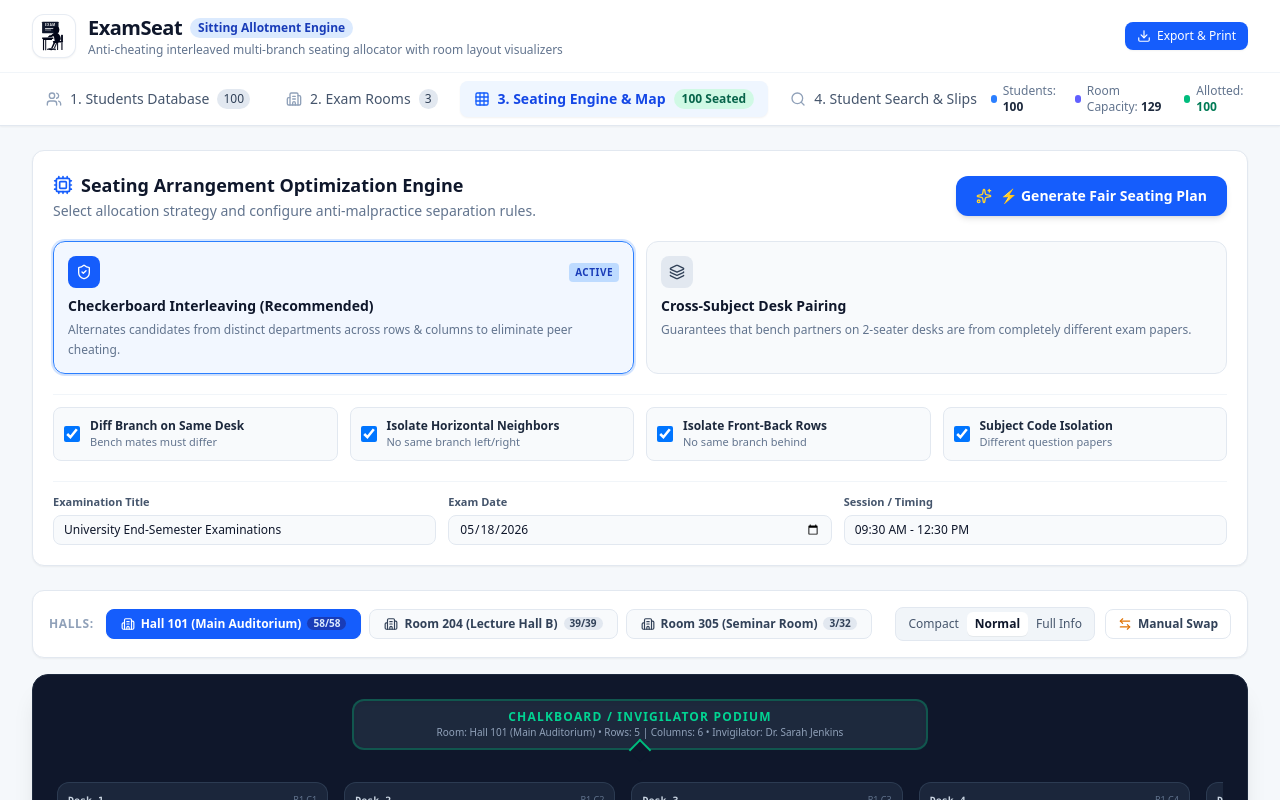
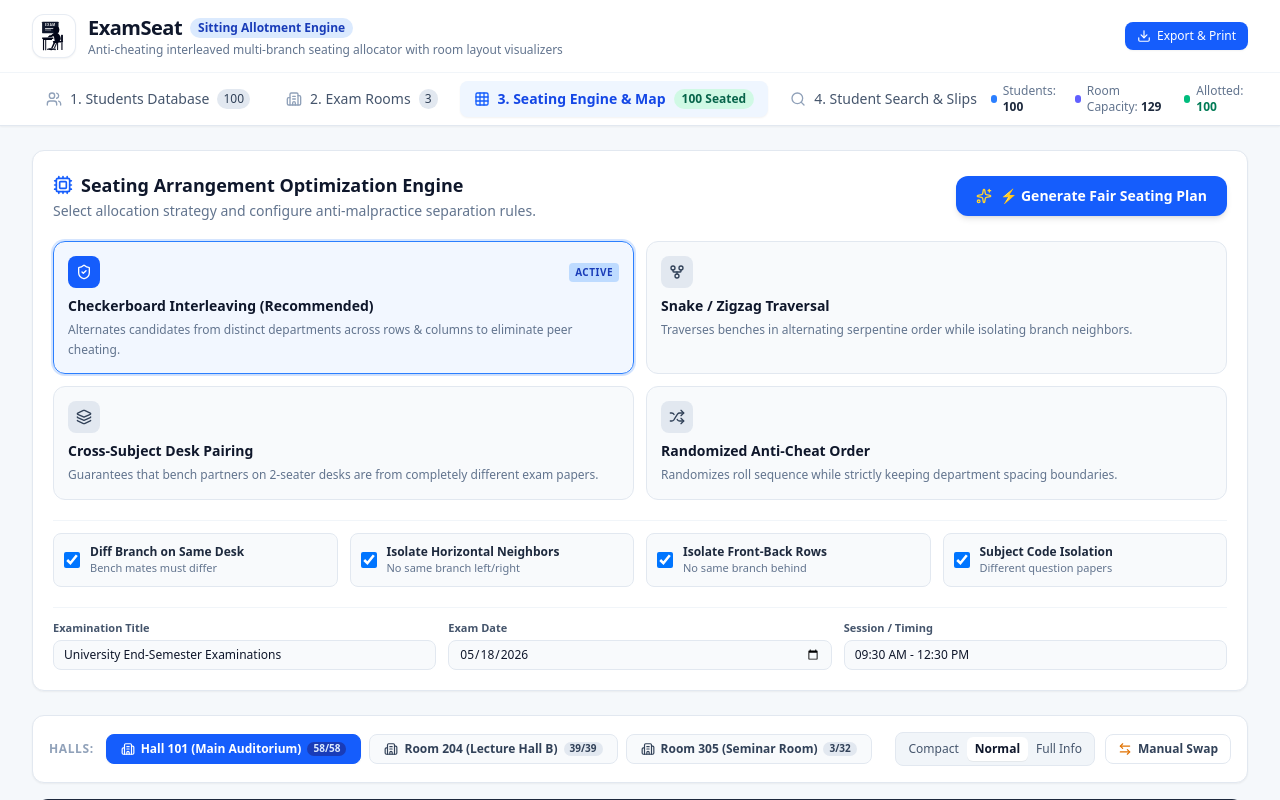
Before and after one commit to sumanspark650-ux/suman, a React (Vite) app: page / in a window 1280 px wide. Shown: the top 800 px of the page. Built offline with nearby package versions, Linux system fonts and the light colour scheme.

Commit message:
feat(allotment): add new seating strategies and clean up UI
Introduce 'Snake / Zigzag Traversal' and 'Randomized Anti-Cheat Order' strategies to provide more flexible allotment options. Removed redundant CSV template button from student management for a cleaner interface.

```diff
--- a/src/components/AllotmentControls.tsx
+++ b/src/components/AllotmentControls.tsx
@@ -1,5 +1,5 @@
 import React from 'react';
-import { Sparkles, ShieldCheck, RefreshCw, Cpu, Layers } from 'lucide-react';
+import { Sparkles, ShieldCheck, Shuffle, Sliders, RefreshCw, Cpu, Layers, GitFork } from 'lucide-react';
 import { AllotmentSettings, AllotmentStrategy } from '../types';
 
 interface AllotmentControlsProps {
@@ -28,11 +28,23 @@ export const AllotmentControls: React.FC<AllotmentControlsProps> = ({
       desc: 'Alternates candidates from distinct departments across rows & columns to eliminate peer cheating.',
       icon: ShieldCheck
     },
+     {
+      id: 'snake_zigzag',
+      title: 'Snake / Zigzag Traversal',
+      desc: 'Traverses benches in alternating serpentine order while isolating branch neighbors.',
+      icon: GitFork
+    },
     {
       id: 'cross_subject_bench',
       title: 'Cross-Subject Desk Pairing',
       desc: 'Guarantees that bench partners on 2-seater desks are from completely different exam papers.',
       icon: Layers
+    },
+     {
+      id: 'randomized_fair',
+      title: 'Randomized Anti-Cheat Order',
+      desc: 'Randomizes roll sequence while strictly keeping department spacing boundaries.',
+      icon: Shuffle
     }
   ];
 
--- a/src/components/StudentManager.tsx
+++ b/src/components/StudentManager.tsx
@@ -235,16 +235,6 @@ export const StudentManager: React.FC<StudentManagerProps> = ({
             >
               <Plus className="w-4 h-4 text-slate-600" />
               <span>Add Candidate</span>
-            </button>
-
-            <button
-              onClick={handleDownloadTemplate}
-              id="btn-download-csv-template"
-              className="inline-flex items-center gap-1.5 px-3 py-2 text-xs font-medium text-slate-600 hover:text-slate-900 border border-slate-200 hover:bg-slate-50 rounded-lg transition-colors cursor-pointer"
-              title="Download CSV template"
-            >
-              <FileSpreadsheet className="w-4 h-4 text-emerald-600" />
-              <span>CSV Template</span>
             </button>
 
             {students.length > 0 && (
```
